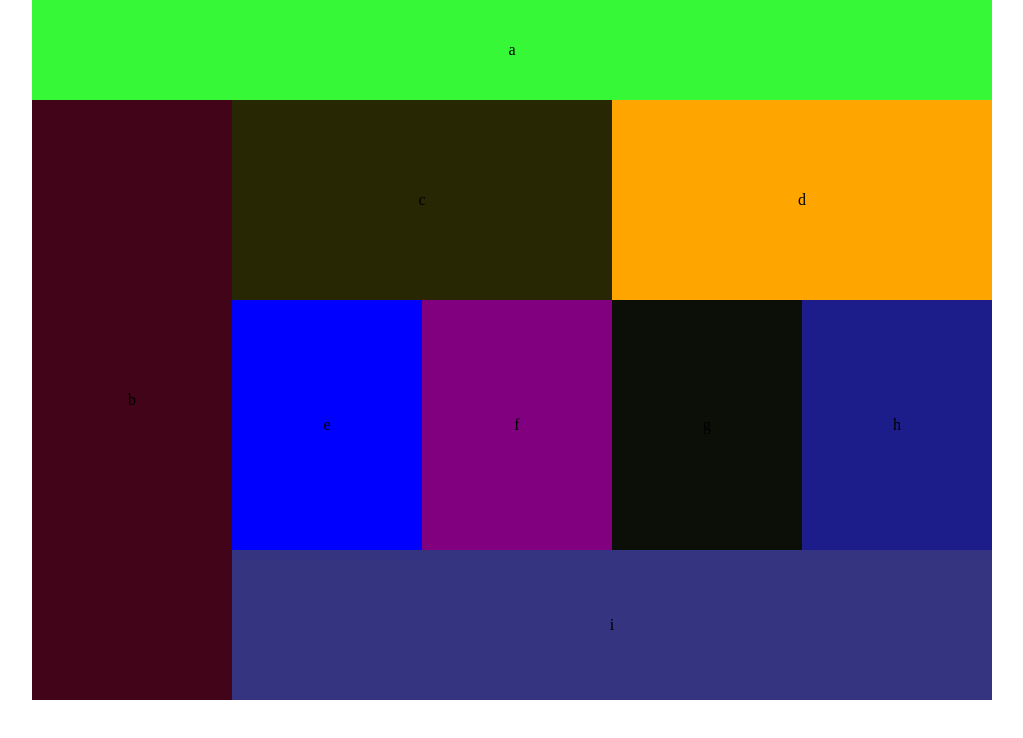
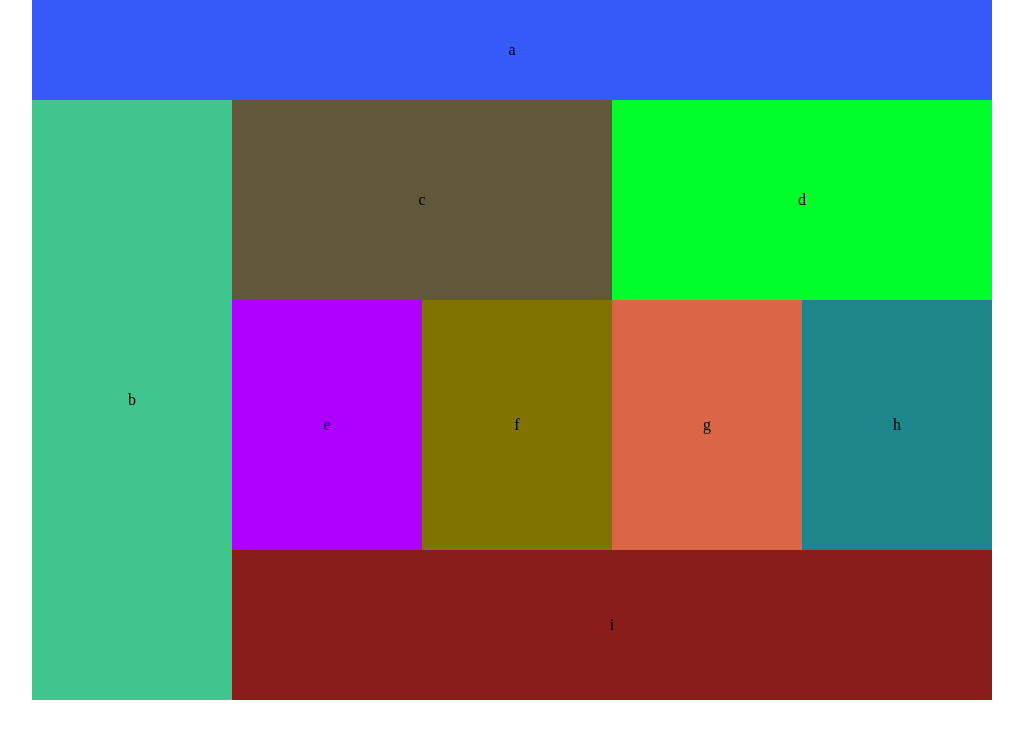
Before and after one commit to joyliao07/lab-01, a plain HTML site: page index.html in a window 1280 px wide. Shown: the whole page, without its empty margins (128-1151 px from the left). Drawn offline with Linux system fonts and the light colour scheme.

Commit message:
css-grid updated

```diff
--- a/style/base.css
+++ b/style/base.css
@@ -4,73 +4,79 @@ div {
     /* "outline" does not effect overall width */
 }
 
+main {
+    display: grid;
+    grid-template-columns: 240px 240px;
+    grid-template-rows: 75px 150px 125px 125px 250px 250px 80px;
+}
+
+
 .a {
-    width: 480px;
-    height: 75px;
+    background-color: red;
+    grid-column: 1/3;
+    grid-row: 1/2;
     line-height: 75px;
-    background-color: red;
 }
 
 .b {
-    width: 480px;
-    height: 150px;
+    background-color: palevioletred;
+    grid-column: 1/3;
+    grid-row: 2/3;
     line-height: 150px;
-    background-color: palevioletred;
 }
 
 .c {
-    width: 480px;
-    height: 125px;
+    background-color: yellow;
+    grid-column: 1/3;
+    grid-row: 3/4;
     line-height: 125px;
-    background-color: yellow;
 }
 
 .d {
-    width: 480px;
-    height: 125px;
+    background-color: orange;
+    grid-column: 1/3;
+    grid-row: 4/5;
     line-height: 125px;
-    background-color: orange;
 }
 
 .e {
-    width: 240px;
-    height: 250px;
+    background-color:blue;
+    grid-column: 1/2;
+    grid-row: 5/6;
     line-height: 250px;
-    background-color:blue;
 }
 
 .f {
-    width: 240px;
-    height: 250px;
+    background-color:purple;
+    grid-column: 2/3;
+    grid-row: 5/6;
     line-height: 250px;
-    background-color:purple;
 }
 
 .g {
-    width: 240px;
-    height: 250px;
+    background-color: olivedrab;
+    grid-column: 1/2;
+    grid-row: 6/7;
     line-height: 250px;
-    background-color: olivedrab;
 }
 
 .h {
-    width: 240px;
-    height: 250px;
+    background-color: navy;
+    grid-column: 2/3;
+    grid-row: 6/7;
     line-height: 250px;
-    background-color: navy;
 }
 
 .blank {
-    width: 480px;
-    height: 80px;
+    background-color: rgb(53, 52, 128);
+    grid-column: 1/3;
+    grid-row: 7/8;
     line-height: 80px;
-    background-color: rgb(53, 52, 128);
-    float: left;
 }
 
 p {
     text-align: center;
-    vertical-align: center;
+    vertical-align: middle;
 }
 
 .hide {
--- a/style/layout.css
+++ b/style/layout.css
@@ -4,17 +4,13 @@ main {
     margin-right: auto;
 }
 
-.e, .g {
-    float: left;
-}
+/* .f, .h {
+    float: right;
+} */
 
-.f, .h {
-    float: right;
-}
-
-.clearfix {
+/* .clearfix {
     clear:both;
-}
+} */
 
 @media only screen and (min-width: 768px) {
     body, main {
@@ -23,74 +19,74 @@ main {
         margin-right: auto;
     }
 
+    main {
+        display: grid;
+        grid-template-columns: 200px 190px 190px 190px 190px;
+        grid-template-rows: 100px 200px 250px 150px;
+
+    }
+
     .a {
-        width: 960px;
-        height: 100px;
+        background-color: rgb(54, 248, 54);
+        grid-column: 1 / 6;
+        grid-row: 1;
         line-height: 100px;
-        background-color: rgb(54, 248, 54);
     }
 
     .b {
-        width: 200px;
-        height: 600px;
+        background-color: rgb(197, 65, 109);
+        grid-column: 1 / 2;
+        grid-row: 2/5;
         line-height: 600px;
-        background-color: rgb(65, 4, 24);
-        float: left;
     }
 
     .c {
-        width: 380px;
-        height: 200px;
+        background-color: rgb(97, 97, 59);
+        grid-column: 2 / 4;
+        grid-row: 2 / 3;
         line-height: 200px;
-        background-color: rgb(39, 39, 4);
-        float: left;
     }
 
     .d {
-        width: 380px;
-        height: 200px;
+        background-color: orange;
+        grid-column: 4 / 6;
+        grid-row: 2 / 3;
         line-height: 200px;
-        background-color: orange;
-        float: left;
     }
 
     .e {
-        width: 190px;
-        height: 250px;
+        background-color:blue;
+        grid-column:2/3;
+        grid-row:3/4;
         line-height: 250px;
-        background-color:blue;
-        float: left;
     }
 
     .f {
-        width: 190px;
-        height: 250px;
+        background-color:purple;
+        grid-column:3/4;
+        grid-row:3/4;
         line-height: 250px;
-        background-color:purple;
-        float: left;
     }
 
     .g {
-        width: 190px;
-        height: 250px;
+        background-color: rgb(152, 219, 71);
+        grid-column:4/5;
+        grid-row:3/4;
         line-height: 250px;
-        background-color: rgb(12, 15, 7);
-        float: left;
     }
 
     .h {
-        width: 190px;
-        height: 250px;
+        background-color: rgb(28, 28, 138);
+        grid-column:5/6;
+        grid-row:3/4;
         line-height: 250px;
-        background-color: rgb(28, 28, 138);
-        float: left;
     }
 
     .blank {
-        width: 760px;
-        height: 150px;
+        background-color: rgb(46, 138, 28);
+        grid-column:2/6;
+        grid-row:4/5;
         line-height: 150px;
-        float: left;
     }
 
     .hide {
@@ -98,3 +94,50 @@ main {
     }
 
 }
+
+
+
+
+@media only screen and (min-width: 1080px) {
+
+
+    .a {
+        background-color: rgb(54, 90, 248);
+    }
+
+    .b {
+        background-color: rgb(65, 197, 142);
+    }
+
+    .c {
+        background-color: rgb(97, 88, 59);
+    }
+
+    .d {
+        background-color: rgb(0, 255, 42);
+    }
+
+    .e {
+        background-color:rgb(174, 0, 255);
+    }
+
+    .f {
+        background-color:rgb(128, 115, 0);
+    }
+
+    .g {
+        background-color: rgb(219, 101, 71);
+    }
+
+    .h {
+        background-color: rgb(28, 134, 138);
+
+    }
+
+    .blank {
+        background-color: rgb(138, 28, 28);
+    }
+
+
+
+}
```
